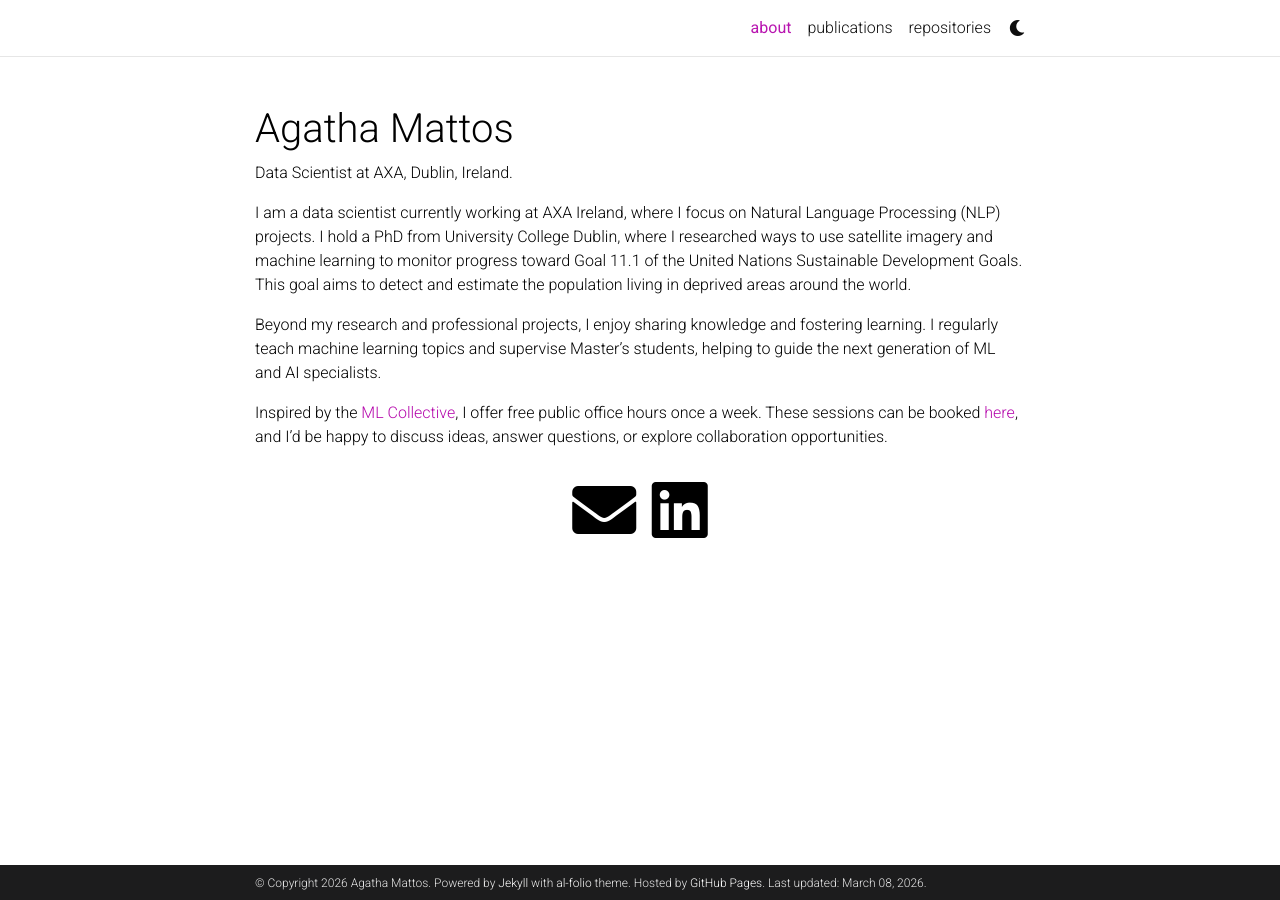
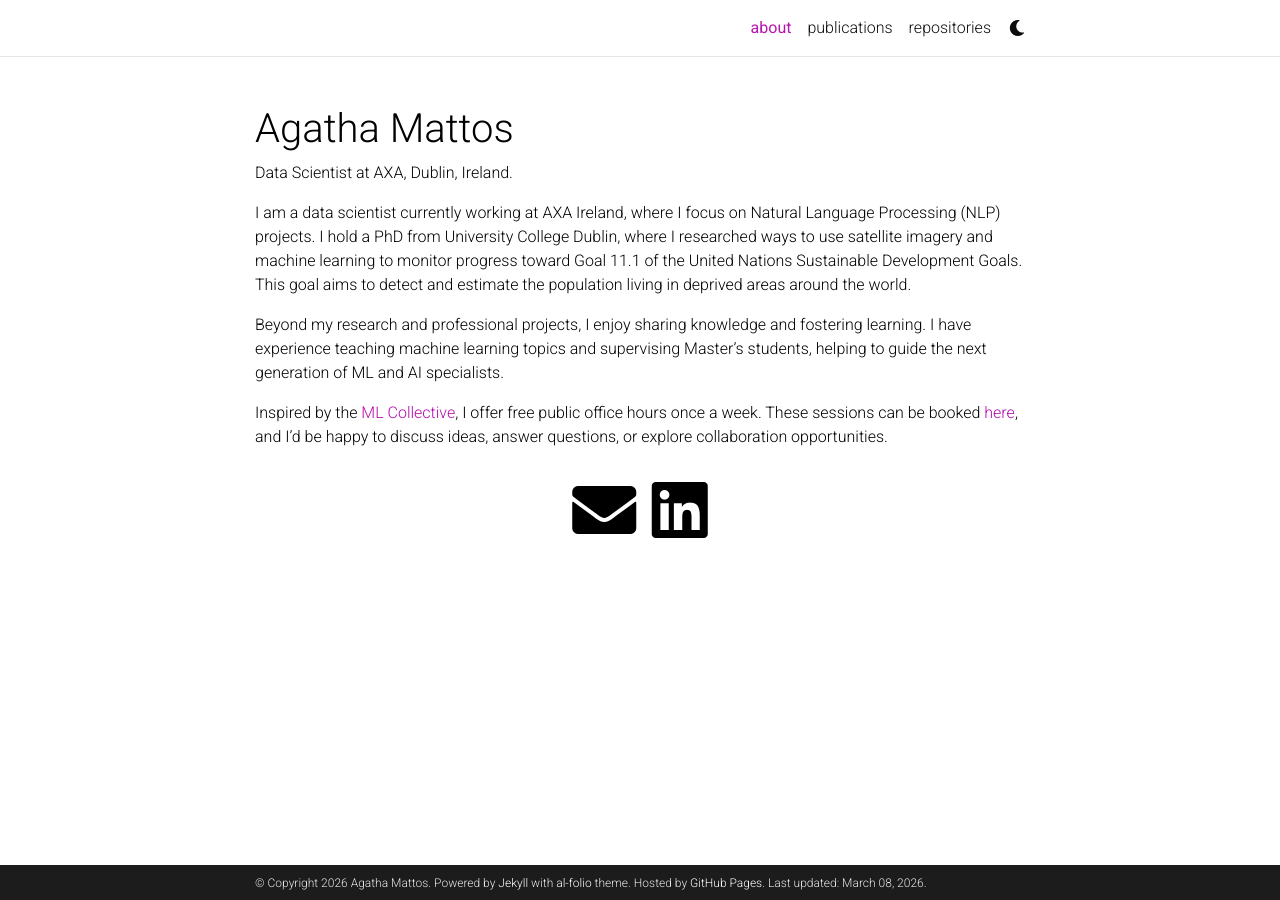
Before and after one commit to agathamattos/agathamattos.github.io, a Jekyll site: the page built from _pages/about.md, in a window 1280 px wide. Built offline with Jekyll 4.4.1, drawn with Linux system fonts in a browser that asks for light colours; comment, search, counter and statistics services are not loaded; a style sheet for code colours, icons or effects is not loaded.

Commit message:
Clarify teaching experience in about section
Updated wording for clarity regarding teaching experience.

```diff
--- a/_pages/about.md
+++ b/_pages/about.md
@@ -18,6 +18,6 @@ social: true  # includes social icons at the bottom of the page
 
 I am a data scientist currently working at AXA Ireland, where I focus on Natural Language Processing (NLP) projects. I hold a PhD from University College Dublin, where I researched ways to use satellite imagery and machine learning to monitor progress toward Goal 11.1 of the United Nations Sustainable Development Goals. This goal aims to detect and estimate the population living in deprived areas around the world.
 
-Beyond my research and professional projects, I enjoy sharing knowledge and fostering learning. I regularly teach machine learning topics and supervise Master’s students, helping to guide the next generation of ML and AI specialists.
+Beyond my research and professional projects, I enjoy sharing knowledge and fostering learning. I have experience teaching machine learning topics and supervising Master’s students, helping to guide the next generation of ML and AI specialists.
 
 Inspired by the <a href='https://mlcollective.org/'>ML Collective</a>, I offer free public office hours once a week. These sessions can be booked <a href='https://calendar.app.google/WsqZxCktHNFpknLP9'>here</a>, and I’d be happy to discuss ideas, answer questions, or explore collaboration opportunities.
```
